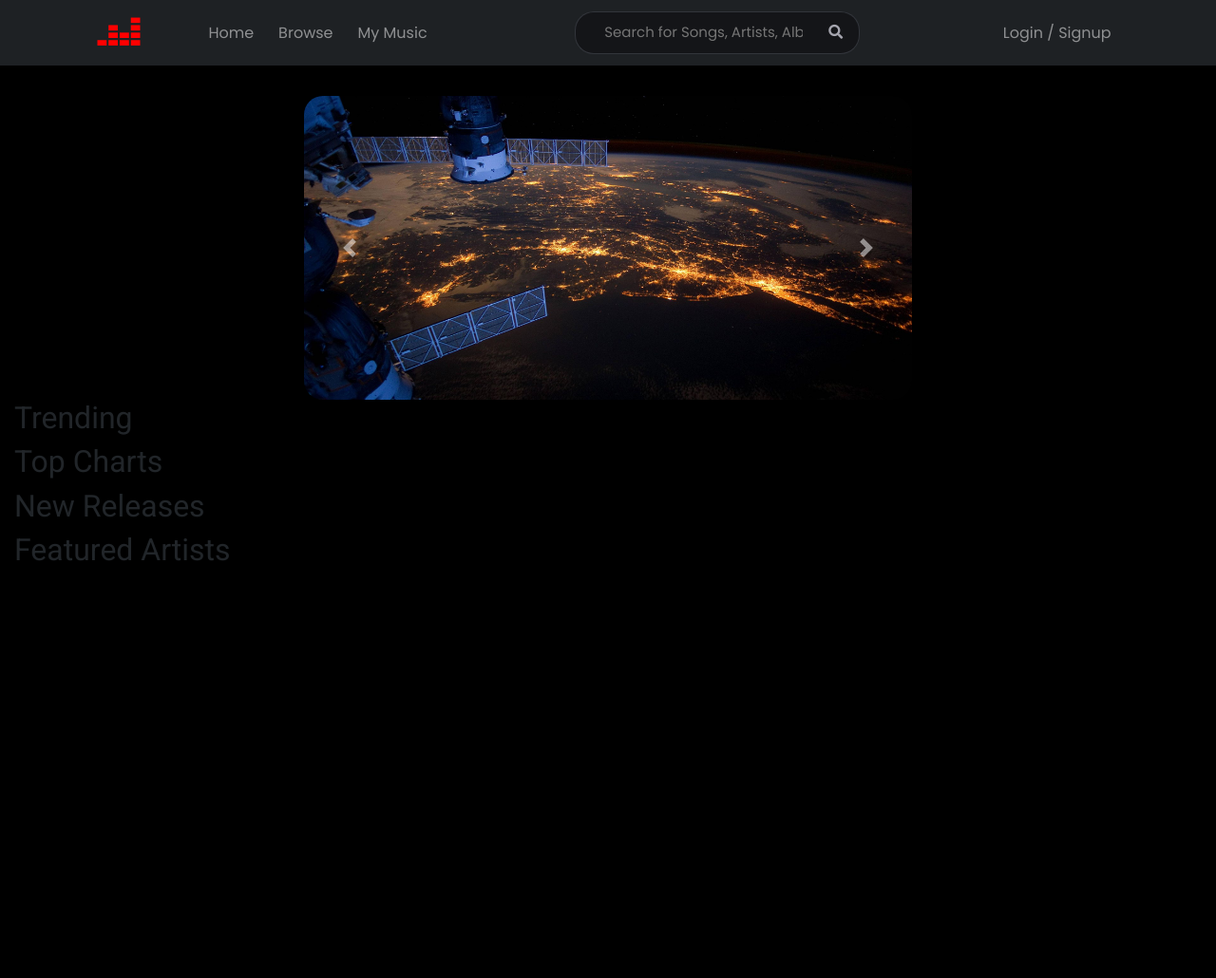
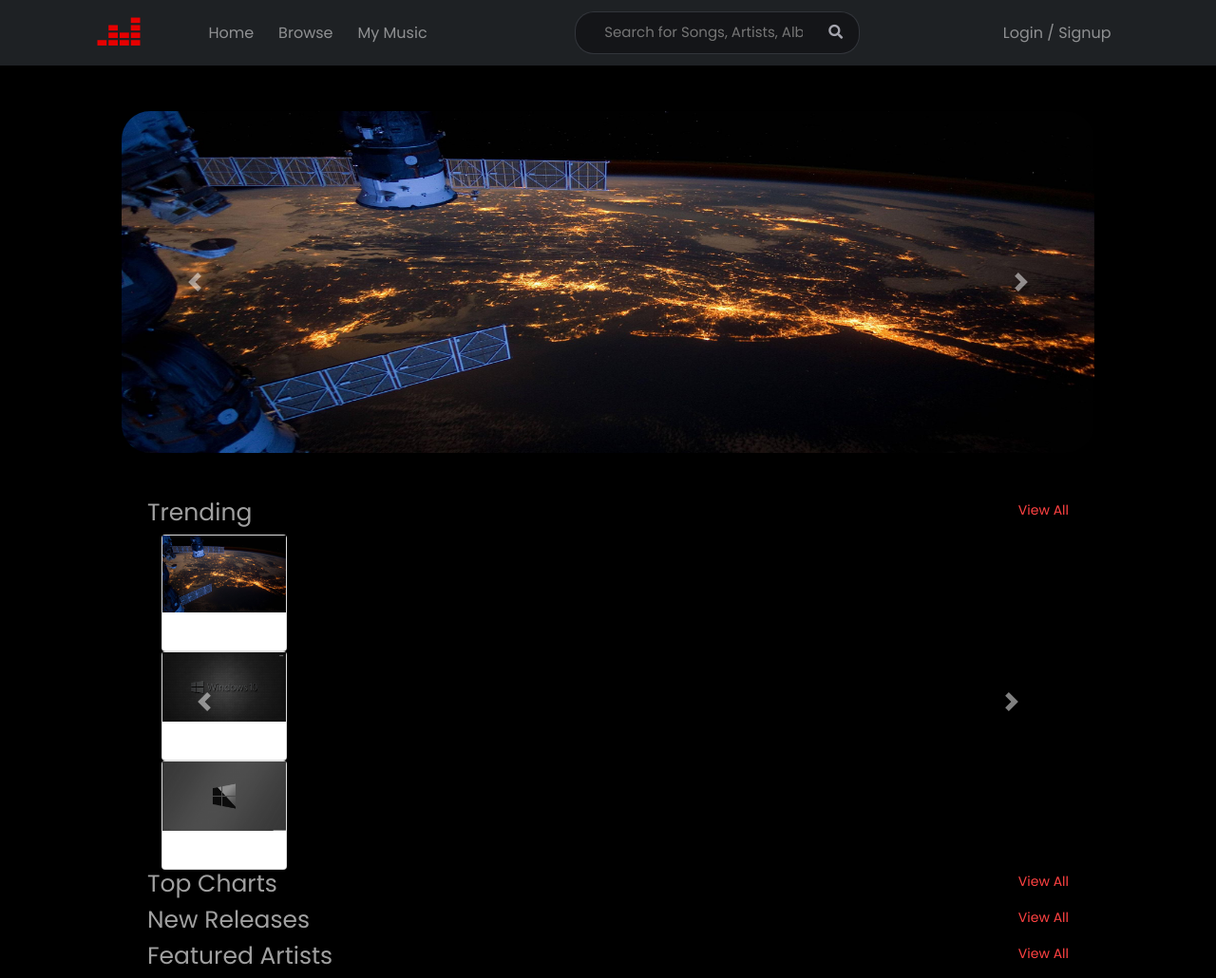
Before and after one commit to rishi4d/FYProject, a PHP site: page / in a window 1280 px wide. Shown: the whole page at 95% size. Before the commit the page ends 590 px from the top, so only its background shows below. Run offline with PHP 8.4, Linux system fonts and the light colour scheme; some libraries are stand-ins or nearby versions.

Commit message:
Temp Push

```diff
--- a/app.js
+++ b/app.js
@@ -0,0 +1,18 @@
+$('.carousel-multi-item').carousel({
+    interval: false
+});
+
+
+$('.carousel-multi-item .carousel-item').each(function(){
+    var next = $(this).next();
+    if (!next.length) {
+      next = $(this).siblings(':first');
+    }
+    next.children(':first-child').clone().appendTo($(this));
+
+    if (next.next().length>0) {
+      next.next().children(':first-child').clone().appendTo($(this));
+    } else {
+        $(this).siblings(':first').children(':first-child').clone().appendTo($(this));
+    }
+  });
--- a/index.html
+++ b/index.html
@@ -36,7 +36,7 @@
 
         <!-- NAVIGATION BAR -->
         <nav class="navbar navbar-expand-sm navbar-dark sticky-top">
-                <a class="navbar-brand" href="index.html"><i class="fab fa-deezer" style="color: red; font-size: 2em;"></i></a>
+                <a class="navbar-brand" href="index.html"><i class="fab fa-deezer" style="color: rgb(230, 0, 0); font-size: 2em;"></i></a>
                 <div class="mr-auto" id="leftitems">
                     <ul class="navbar-nav">
                         <li class="nav-item">
@@ -95,26 +95,101 @@
         </div>
 
         <!-- SECTION -->
-        <div class="container-fluid">
-            <div class="row">
-                <div id="trending" class="col-12 col-sm-12">
-                    <h2>Trending </h2>
+        <div class="container-fluid" id="sections">
+            <div class="row mx-auto">
+                <div id="trends" class="col-12 col-sm-12 child">
+                    <h4>Trending<span id="sectionspan"><a href="">View All</a></span></h4>
+                    <div class="carousel slide carousel-multi-item" data-ride="carousel" id="section_carousel">
+                        <div class="row">
+                            <div class="col-12 col-sm-12">
+                                <div class="carousel-inner">
+                                    <div class="carousel-item active">
+                                        <div class="col-2 col-sm-2">
+                                            <div class="card">
+                                                <img id="secimg" src="img/127369.jpg">
+                                                <div class="card-body">
+
+                                                </div>
+                                            </div>
+                                        </div>
+                                    </div>
+                                    <div class="carousel-item">
+                                        <div class="col-2 col-sm-2">
+                                            <div class="card">
+                                                <img id="secimg" src="img/86703.jpg">
+                                                <div class="card-body">
+
+                                                </div>
+                                            </div>
+                                        </div>
+                                    </div>
+                                    <div class="carousel-item">
+                                        <div class="col-2 col-sm-2">
+                                            <div class="card">
+                                                <img id="secimg" src="img/86737.jpg">
+                                                <div class="card-body">
+
+                                                </div>
+                                            </div>
+                                        </div>
+                                    </div>
+                                    <div class="carousel-item">
+                                        <div class="col-2 col-sm-2">
+                                            <div class="card">
+                                                <img id="secimg" src="img/86759.jpg">
+                                                <div class="card-body">
+
+                                                </div>
+                                            </div>
+                                        </div>
+                                    </div>
+                                    <div class="carousel-item">
+                                        <div class="col-2 col-sm-2">
+                                            <div class="card">
+                                                <img id="secimg" src="img/86703.jpg">
+                                                <div class="card-body">
+
+                                                </div>
+                                            </div>
+                                        </div>
+                                    </div>
+                                    <div class="carousel-item">
+                                        <div class="col-2 col-sm-2">
+                                            <div class="card">
+                                                <img id="secimg" src="img/127369.jpg">
+                                                <div class="card-body">
+
+                                                </div>
+                                            </div>
+                                        </div>
+                                    </div>
+                                </div>
+                                <a class="carousel-control-prev" href="#section_carousel" data-slide="prev">
+                                    <span class="carousel-control-prev-icon"></span>
+                                </a>
+
+                                <a class="carousel-control-next" href="#section_carousel" data-slide="next">
+                                    <span class="carousel-control-next-icon"></span>
+                                </a>
+                            </div>
+                        </div>
+                    </div>
                 </div>
 
-                <div id="secondsection" class="col-12 col-sm-12">
-                    <h2>Top Charts</h2>
+                <div id="charts" class="col-12 col-sm-12 child">
+                    <h4>Top Charts<span id="sectionspan"><a href="">View All</a></span></h4>
                 </div>
 
-                <div id="secondsection" class="col-12 col-sm-12">
-                    <h2>New Releases</h2>
+                <div id="releases" class="col-12 col-sm-12 child">
+                    <h4>New Releases<span id="sectionspan"><a href="">View All</a></span></h4>
                 </div>
 
-                <div id="secondsection" class="col-12 col-sm-12">
-                    <h2>Featured Artists</h2>
+                <div id="artists" class="col-12 col-sm-12 child">
+                    <h4>Featured Artists<span id="sectionspan"><a href="">View All</a></span></h4>
                 </div>
             </div>
         </div>
-
+        <script src="app.js"></script>
     </body>
 
 </html>
--- a/style.css
+++ b/style.css
@@ -168,20 +168,61 @@ nav{
 
 /* CAROUSEL */
 
-.carousel{
-    margin-top: 2rem;
-    width: 50%;
+#slides{
+    margin-top: 3rem;
+    width: 80%;
 }
 
-.carousel-inner{
-    height: 40vh;
-    border-radius: 20px;
+#slides > .carousel-inner{
+    height: 45vh;
+    border-radius: 30px;
 }
 
 #slimg{
-    height: 40vh;
+    height: 45vh;
     width: 100%;
     object-fit: fill;
 }
 
 /* SECTIONS */
+
+#sections{
+    margin-top: 3rem;
+    font-family: "Poppins", sans-serif;
+    color: rgb(160, 160, 160);
+}
+
+#sections > .row{
+    width: 80%;
+}
+
+#sections > .row > .child{
+    width: 100%;
+    vertical-align: middle;
+}
+
+#sections > .row > .child > h4{
+    font-size: 25px;
+}
+
+#sectionspan{
+    font-size: 14px;
+    float: right;
+    line-height: 25px;
+    vertical-align: middle;
+}
+
+#sectionspan > a{
+    color: rgb(255, 66, 66);
+}
+
+#sectionspan > a:hover{
+    color: rgb(255, 169, 169);
+    text-decoration: none;
+}
+
+#secimg{
+
+    width: 100%;
+    object-fit: fill;
+}
```
